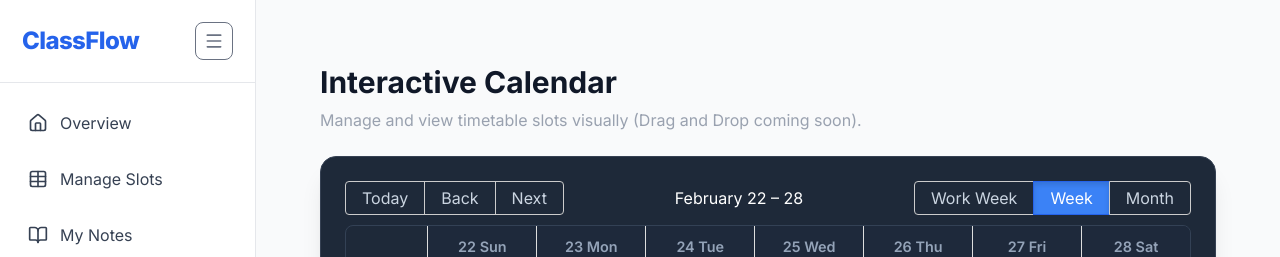
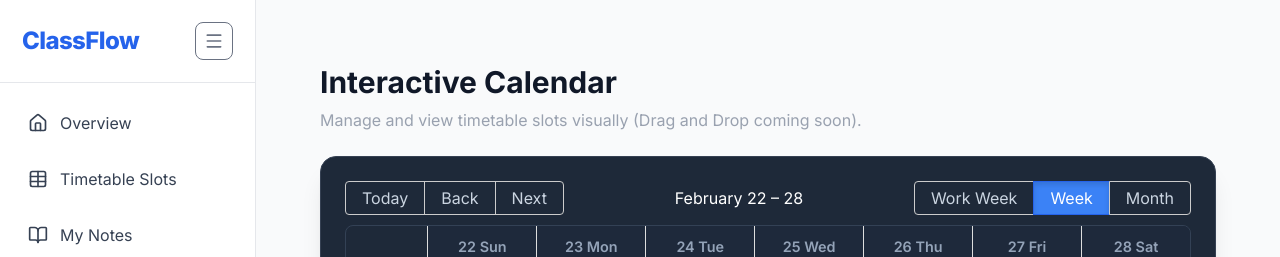
Before and after one commit to LNjengaTech/timetable-management, a Next.js app: page /dashboard/calendar in a window 1280 px wide. Shown: the top 257 px of the page. Built offline with nearby package versions, Linux system fonts and the light colour scheme; no server answers; the database is empty; sample sign-in values are in the browser's storage.

Commit message:
sidebar small fix

```diff
--- a/components/Sidebar.tsx
+++ b/components/Sidebar.tsx
@@ -27,10 +27,10 @@ export function Sidebar() {
 
     const navigation = [
         { name: "Overview", href: "/dashboard", icon: Home, show: true },
-        { name: "Manage Slots", href: "/dashboard/timetables", icon: Table, show: true },
-        { name: "Interactive Calendar", href: "/dashboard/calendar", icon: CalendarIcon, show: role === "STUDENT" },
+        { name: "Timetable Slots", href: "/dashboard/timetables", icon: Table, show: true },
+        { name: "Schedule Calendar", href: "/dashboard/calendar", icon: CalendarIcon, show: role === "STUDENT" },
+        { name: "My Notes", href: "/dashboard/notes", icon: BookOpen, show: true },
         { name: "Rewards & Streak", href: "/dashboard/gamification", icon: Trophy, show: role === "STUDENT" },
-        { name: "My Notes", href: "/dashboard/notes", icon: BookOpen, show: true },
         { name: "Analytics", href: "/dashboard/analytics", icon: PieChart, show: ["ADMIN", "LECTURER"].includes(role || "") },
         { name: "Settings", href: "/dashboard/settings", icon: Settings, show: true },
     ]
```
